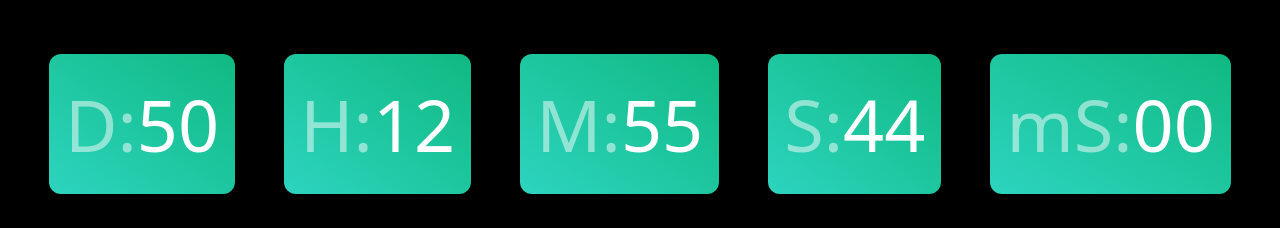
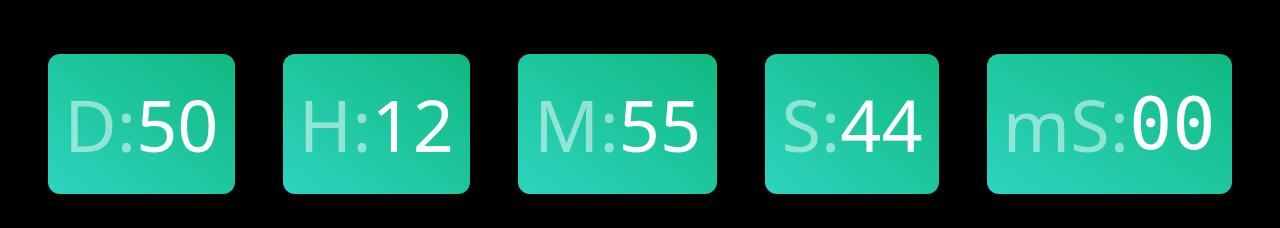
Before and after one commit to lii-10/timer, a website: page public/Real/timer.html in a window 1280 px wide. Shown: the part 218-446 px from the top of the page. Drawn offline with Linux system fonts and the light colour scheme.

Commit message:
Update timer.html

```diff
--- a/public/Real/timer.html
+++ b/public/Real/timer.html
@@ -54,7 +54,7 @@
             <h1 class="sm:block sm:text-[4.5rem] text-white opacity-50">
                 mS:
             </h1>
-            <p id="Mis" class="sm:text-[4.5rem] text-white"></p>
+            <p id="Mis" class="sm:text-[4.5rem] font-mono text-white"></p>
         </article>
     </section>
     <script>
```
